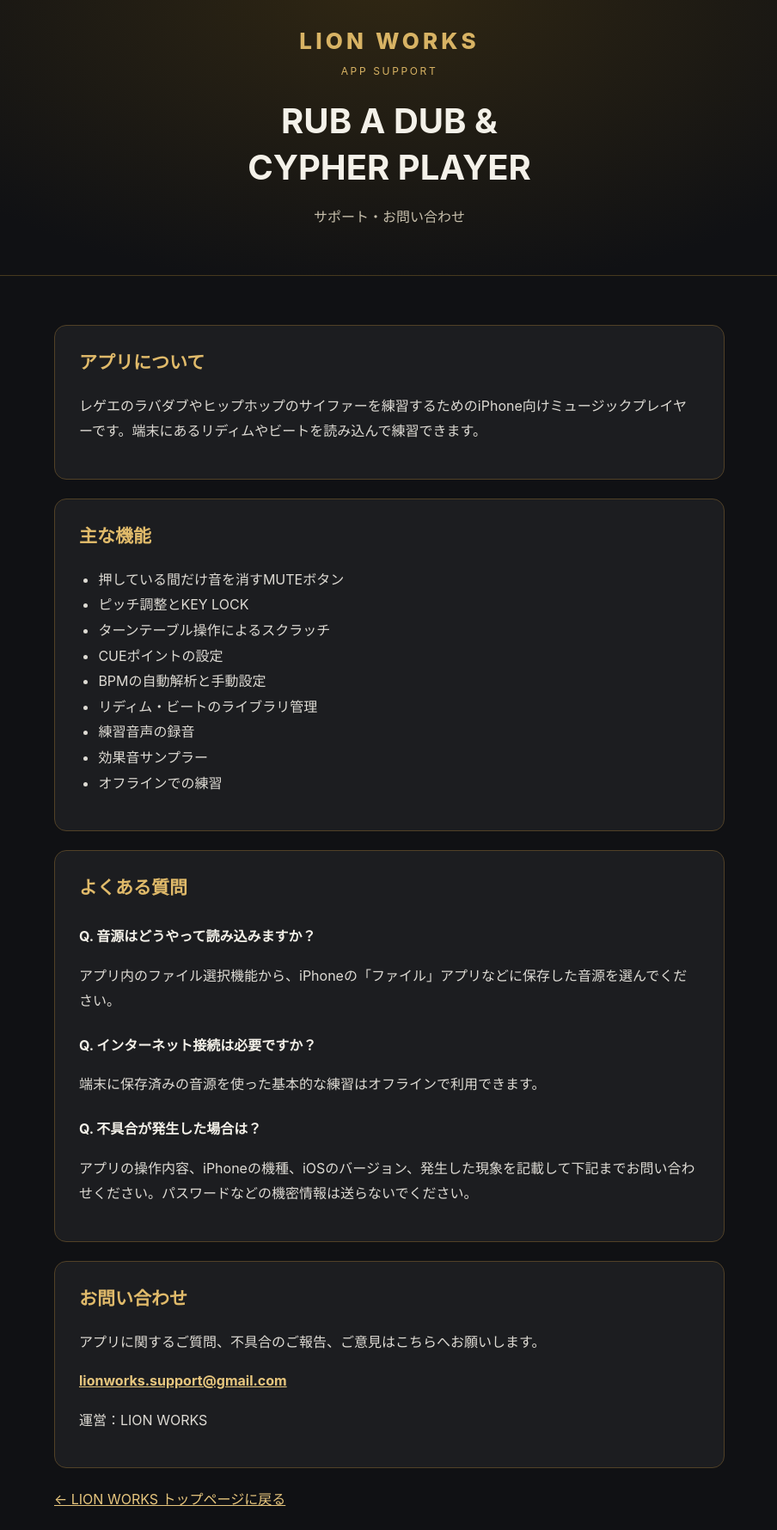
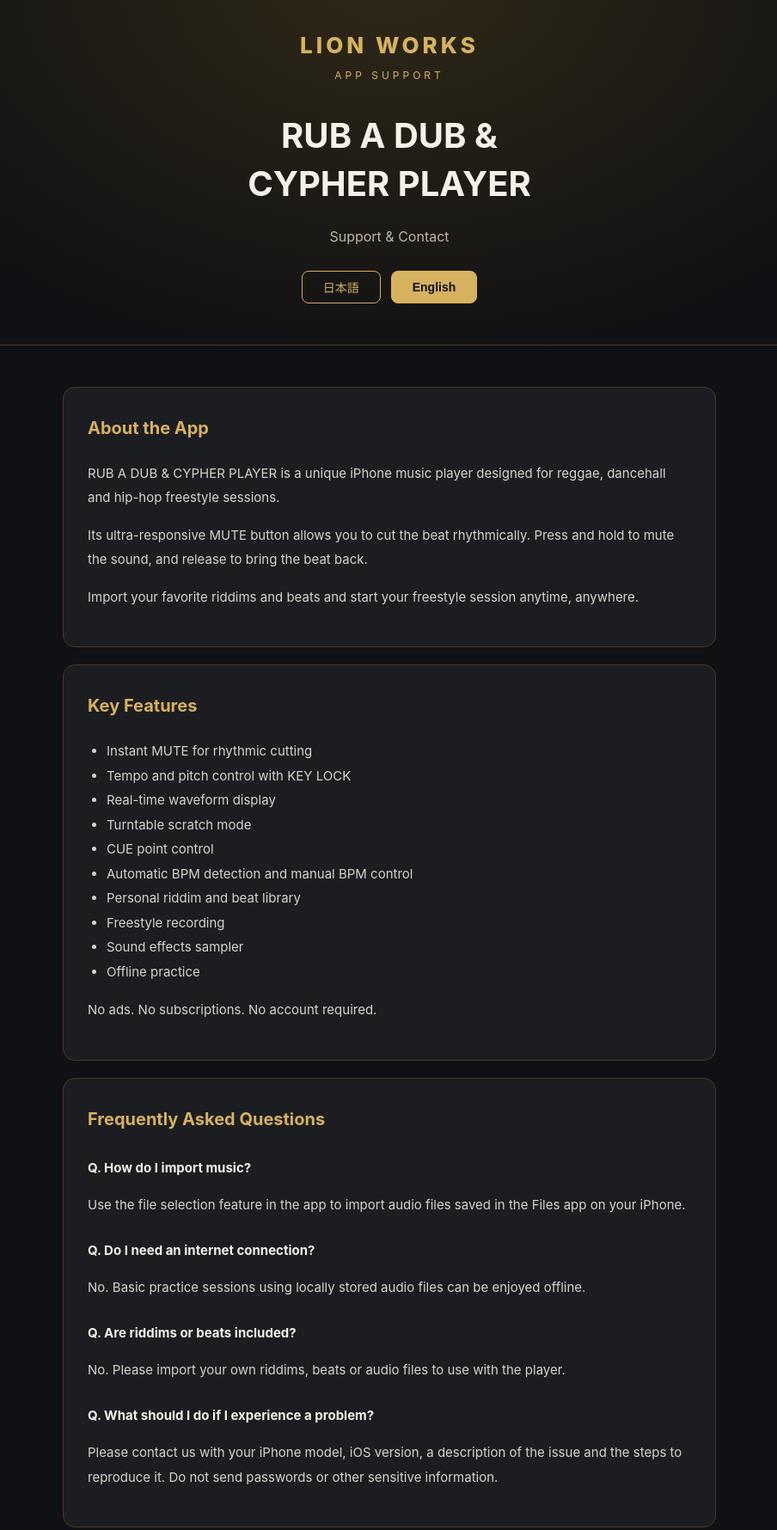
Before and after one commit to lionworks-jp/lionworks-jp.github.io, a plain HTML site: page rubadub/support.html in a window 1280 px wide. Shown: the part 20-1800 px from the top of the page at 86% size, without its empty margins (187-1091 px from the left). Drawn offline with Linux system fonts and the light colour scheme.

Commit message:
Revise support.html for content and structure updates
Updated the support page with new content, improved structure, and added language selection functionality.

```diff
--- a/rubadub/support.html
+++ b/rubadub/support.html
@@ -1,20 +1,285 @@
 <!DOCTYPE html>
 <html lang="ja">
 <head>
-<meta charset="utf-8"><meta name="viewport" content="width=device-width, initial-scale=1">
-<title>サポート | RUB A DUB &amp; CYPHER PLAYER | LION WORKS</title>
-<meta name="description" content="RUB A DUB & CYPHER PLAYERの使い方とお問い合わせ先。">
+<meta charset="utf-8">
+<meta name="viewport" content="width=device-width, initial-scale=1">
+<title>App Support | RUB A DUB &amp; CYPHER PLAYER | LION WORKS</title>
+<meta name="description" content="Official support for RUB A DUB & CYPHER PLAYER by LION WORKS.">
 <style>
-:root{color-scheme:dark}*{box-sizing:border-box}body{margin:0;background:#101114;color:#f4f1e9;font-family:-apple-system,BlinkMacSystemFont,"Hiragino Kaku Gothic ProN",sans-serif;line-height:1.85}a{color:#e7c67e}header{padding:44px 20px 36px;text-align:center;background:radial-gradient(ellipse at top,#302713,#101114 75%);border-bottom:1px solid #46391e}.brand{font-size:26px;font-weight:800;letter-spacing:.16em;color:#d8b364;text-decoration:none}.eyebrow{color:#d8b364;font-size:12px;letter-spacing:.22em}h1{font-size:clamp(25px,5vw,40px);line-height:1.35;margin:20px 0 10px}header p{color:#c8c0ad}main{max-width:820px;padding:35px 20px 75px;margin:auto}section{padding:24px 28px;margin:22px 0;background:#1c1d20;border:1px solid #514127;border-radius:14px}h2{color:#e0ba6a;font-size:21px;margin:0 0 15px}h3{font-size:16px;margin:22px 0 4px}p,li{color:#dedbd4}ul{padding-left:1.4em}.mail{overflow-wrap:anywhere;font-weight:700}footer{text-align:center;border-top:1px solid #423823;padding:25px;color:#a7a096;font-size:12px}@media(max-width:480px){section{padding:20px}}
+:root {
+  color-scheme: dark;
+}
+* {
+  box-sizing: border-box;
+}
+body {
+  margin: 0;
+  background: #101114;
+  color: #f4f1e9;
+  font-family: -apple-system, BlinkMacSystemFont, "Helvetica Neue", sans-serif;
+  line-height: 1.9;
+}
+header {
+  text-align: center;
+  padding: 48px 20px;
+  background: radial-gradient(ellipse at top, #302817, #101114 75%);
+  border-bottom: 1px solid #493b23;
+}
+.brand {
+  color: #d6b15e;
+  font-size: 26px;
+  font-weight: 800;
+  letter-spacing: 4px;
+  text-decoration: none;
+}
+.eyebrow {
+  color: #d6b15e;
+  font-size: 12px;
+  letter-spacing: 4px;
+}
+h1 {
+  font-size: clamp(28px, 5vw, 40px);
+  line-height: 1.4;
+  margin: 30px 0 18px;
+}
+.subtitle {
+  color: #bdb5a5;
+}
+.languages {
+  display: flex;
+  justify-content: center;
+  gap: 12px;
+  margin-top: 24px;
+}
+button {
+  background: transparent;
+  border: 1px solid #d6b15e;
+  color: #d6b15e;
+  border-radius: 8px;
+  padding: 8px 24px;
+  font-size: 14px;
+  cursor: pointer;
+}
+button.active {
+  background: #d6b15e;
+  color: #101114;
+  font-weight: bold;
+}
+main {
+  max-width: 800px;
+  margin: 0 auto;
+  padding: 48px 20px 80px;
+}
+section {
+  background: #1c1d20;
+  border: 1px solid #493b23;
+  border-radius: 14px;
+  padding: 28px;
+  margin-bottom: 20px;
+}
+h2 {
+  color: #d6b15e;
+  font-size: 20px;
+  margin: 0 0 20px;
+}
+h3 {
+  font-size: 15px;
+  margin-top: 24px;
+}
+p, li {
+  font-size: 15px;
+  color: #d6d3cc;
+}
+ul {
+  padding-left: 22px;
+}
+a {
+  color: #e1bb69;
+}
+.mail {
+  font-weight: bold;
+  overflow-wrap: anywhere;
+}
+footer {
+  border-top: 1px solid #493b23;
+  text-align: center;
+  padding: 28px 15px;
+  color: #a8a398;
+  font-size: 12px;
+}
+[hidden] {
+  display: none !important;
+}
 </style>
 </head>
 <body>
-<header><a class="brand" href="../index.html">LION WORKS</a><div class="eyebrow">APP SUPPORT</div><h1>RUB A DUB &amp;<br>CYPHER PLAYER</h1><p>サポート・お問い合わせ</p></header>
+
+<header>
+<a class="brand" href="../index.html">LION WORKS</a>
+<div class="eyebrow">APP SUPPORT</div>
+
+<h1>RUB A DUB &amp;<br>CYPHER PLAYER</h1>
+
+<div class="subtitle" data-lang="ja">
+サポート・お問い合わせ
+</div>
+<div class="subtitle" data-lang="en" hidden>
+Support &amp; Contact
+</div>
+
+<div class="languages">
+<button id="btn-ja" onclick="setLanguage('ja')">日本語</button>
+<button id="btn-en" onclick="setLanguage('en')">English</button>
+</div>
+</header>
+
 <main>
-<section><h2>アプリについて</h2><p>レゲエのラバダブやヒップホップのサイファーを練習するためのiPhone向けミュージックプレイヤーです。端末にあるリディムやビートを読み込んで練習できます。</p></section>
-<section><h2>主な機能</h2><ul><li>押している間だけ音を消すMUTEボタン</li><li>ピッチ調整とKEY LOCK</li><li>ターンテーブル操作によるスクラッチ</li><li>CUEポイントの設定</li><li>BPMの自動解析と手動設定</li><li>リディム・ビートのライブラリ管理</li><li>練習音声の録音</li><li>効果音サンプラー</li><li>オフラインでの練習</li></ul></section>
-<section><h2>よくある質問</h2><h3>Q. 音源はどうやって読み込みますか？</h3><p>アプリ内のファイル選択機能から、iPhoneの「ファイル」アプリなどに保存した音源を選んでください。</p><h3>Q. インターネット接続は必要ですか？</h3><p>端末に保存済みの音源を使った基本的な練習はオフラインで利用できます。</p><h3>Q. 不具合が発生した場合は？</h3><p>アプリの操作内容、iPhoneの機種、iOSのバージョン、発生した現象を記載して下記までお問い合わせください。パスワードなどの機密情報は送らないでください。</p></section>
-<section><h2>お問い合わせ</h2><p>アプリに関するご質問、不具合のご報告、ご意見はこちらへお願いします。</p><p class="mail"><a href="mailto:lionworks.support@gmail.com?subject=RUB%20A%20DUB%20%26%20CYPHER%20PLAYER%20%E3%81%8A%E5%95%8F%E3%81%84%E5%90%88%E3%82%8F%E3%81%9B">lionworks.support@gmail.com</a></p><p>運営：LION WORKS</p></section>
+
+<div data-lang="ja">
+
+<section>
+<h2>アプリについて</h2>
+<p>レゲエのラバダブやヒップホップのサイファーを練習するためのiPhone向けミュージックプレイヤーです。端末にあるリディムやビートを読み込んで練習できます。</p>
+</section>
+
+<section>
+<h2>主な機能</h2>
+<ul>
+<li>押している間だけ音を消すMUTEボタン</li>
+<li>ピッチ調整とKEY LOCK</li>
+<li>リアルタイム波形表示</li>
+<li>ターンテーブル操作によるスクラッチ</li>
+<li>CUEポイントの設定</li>
+<li>BPMの自動解析と手動設定</li>
+<li>リディム・ビートのライブラリ管理</li>
+<li>練習音声の録音</li>
+<li>効果音サンプラー</li>
+<li>オフラインでの練習</li>
+</ul>
+</section>
+
+<section>
+<h2>よくある質問</h2>
+
+<h3>Q. 音源はどうやって読み込みますか？</h3>
+<p>アプリ内のファイル選択機能から、iPhoneの「ファイル」アプリなどに保存した音源を選んでください。</p>
+
+<h3>Q. インターネット接続は必要ですか？</h3>
+<p>端末に保存済みの音源を使った基本的な練習はオフラインで利用できます。</p>
+
+<h3>Q. 音源は付属していますか？</h3>
+<p>リディムやビートは付属していません。ご自身の音源を読み込んでご利用ください。</p>
+
+<h3>Q. 不具合が発生した場合は？</h3>
+<p>アプリの操作内容、iPhoneの機種、iOSのバージョン、発生した現象を記載して下記までお問い合わせください。パスワードなどの機密情報は送らないでください。</p>
+</section>
+
+<section>
+<h2>お問い合わせ</h2>
+<p>アプリに関するご質問、不具合のご報告、ご意見はこちらへお願いします。</p>
+<p class="mail">
+<a href="mailto:lionworks.support@gmail.com">lionworks.support@gmail.com</a>
+</p>
+<p>運営：LION WORKS</p>
+</section>
+
+<p><a href="privacy.html">プライバシーポリシー</a></p>
 <p><a href="../index.html">← LION WORKS トップページに戻る</a></p>
-</main><footer>© 2026 LION WORKS. All rights reserved.</footer>
-</body></html>
+
+</div>
+
+<div data-lang="en" hidden>
+
+<section>
+<h2>About the App</h2>
+<p>RUB A DUB &amp; CYPHER PLAYER is a unique iPhone music player designed for reggae, dancehall and hip-hop freestyle sessions.</p>
+<p>Its ultra-responsive MUTE button allows you to cut the beat rhythmically. Press and hold to mute the sound, and release to bring the beat back.</p>
+<p>Import your favorite riddims and beats and start your freestyle session anytime, anywhere.</p>
+</section>
+
+<section>
+<h2>Key Features</h2>
+<ul>
+<li>Instant MUTE for rhythmic cutting</li>
+<li>Tempo and pitch control with KEY LOCK</li>
+<li>Real-time waveform display</li>
+<li>Turntable scratch mode</li>
+<li>CUE point control</li>
+<li>Automatic BPM detection and manual BPM control</li>
+<li>Personal riddim and beat library</li>
+<li>Freestyle recording</li>
+<li>Sound effects sampler</li>
+<li>Offline practice</li>
+</ul>
+<p>No ads. No subscriptions. No account required.</p>
+</section>
+
+<section>
+<h2>Frequently Asked Questions</h2>
+
+<h3>Q. How do I import music?</h3>
+<p>Use the file selection feature in the app to import audio files saved in the Files app on your iPhone.</p>
+
+<h3>Q. Do I need an internet connection?</h3>
+<p>No. Basic practice sessions using locally stored audio files can be enjoyed offline.</p>
+
+<h3>Q. Are riddims or beats included?</h3>
+<p>No. Please import your own riddims, beats or audio files to use with the player.</p>
+
+<h3>Q. What should I do if I experience a problem?</h3>
+<p>Please contact us with your iPhone model, iOS version, a description of the issue and the steps to reproduce it. Do not send passwords or other sensitive information.</p>
+</section>
+
+<section>
+<h2>Contact Us</h2>
+<p>For questions, bug reports, feedback or suggestions, please contact us at:</p>
+<p class="mail">
+<a href="mailto:lionworks.support@gmail.com">lionworks.support@gmail.com</a>
+</p>
+<p>Developed by LION WORKS, Japan.</p>
+<p>From Jamaica to Japan.<br>From rub-a-dub to hip-hop cyphers.</p>
+</section>
+
+<p><a href="privacy.html">Privacy Policy</a></p>
+<p><a href="../index.html">← Back to LION WORKS</a></p>
+
+</div>
+
+</main>
+
+<footer>
+&copy; 2026 LION WORKS. All rights reserved.
+</footer>
+
+<script>
+function setLanguage(lang) {
+  lang = lang === 'ja' ? 'ja' : 'en';
+  document.documentElement.lang = lang;
+
+  document.querySelectorAll('[data-lang]').forEach(function(el) {
+    el.hidden = el.dataset.lang !== lang;
+  });
+
+  ['ja', 'en'].forEach(function(code) {
+    var btn = document.getElementById('btn-' + code);
+    btn.classList.toggle('active', code === lang);
+    btn.setAttribute('aria-pressed', String(code === lang));
+  });
+
+  try {
+    localStorage.setItem('lionworks-language', lang);
+  } catch(e) {}
+}
+
+var savedLanguage = null;
+try {
+  savedLanguage = localStorage.getItem('lionworks-language');
+} catch(e) {}
+
+setLanguage(savedLanguage ||
+  (navigator.language.toLowerCase().startsWith('ja') ? 'ja' : 'en')
+);
+</script>
+
+</body>
+</html>
```
